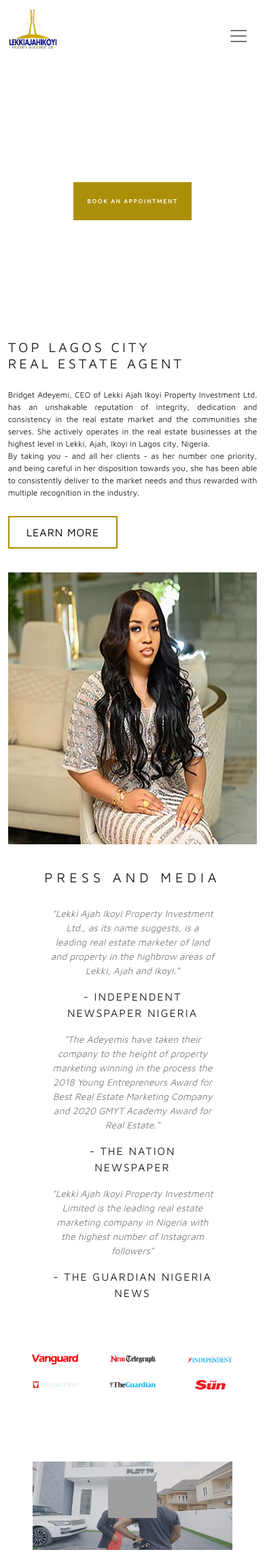
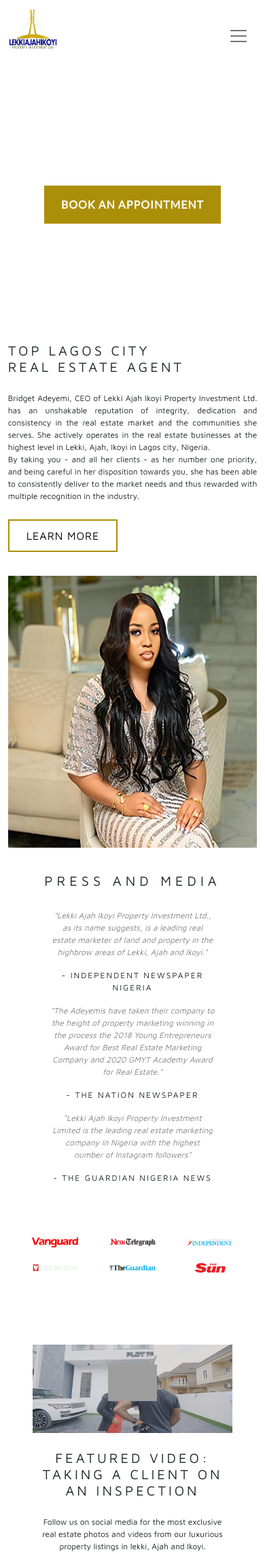
Before and after one commit to jubakare/LAI, a Flask app: page / in a window 390 px wide. Shown: the top 2286 px of the page at 68% size. Run offline with Flask 2, Linux system fonts and the light colour scheme; some libraries are stand-ins or nearby versions; grey boxes are pictures that could not be loaded.

Commit message:
Changing sizes on phone screen

```diff
--- a/static/styles.css
+++ b/static/styles.css
@@ -153,6 +153,10 @@
 
 
 }
+footer p {
+        font-size: 12px;
+}
+
 footer .row .col-lg-4 {
         margin-bottom: 20px;
 }
@@ -599,10 +603,10 @@
 
 
         body {
-                padding-top: 60px;
+                padding-top: 65px;
         }
         nav {
-                height: 60px;
+                height: 65px;
         }
 
         nav img{
@@ -620,24 +624,30 @@
         }
 
         #title-button, #cta button {
-                font-size: 0.5rem;
-                padding: 15px 20px;
+                font-size: 1rem;
+                padding: 10px 25px;
                 font-weight: 600;
+                letter-spacing: 1px;
         }
 
-        #bridget .col-lg-6 h3, #press h2, #media-text h2, #fl-h2 {
+        #bridget .col-lg-6 h3, #press h2, #media-text h2 {
                 letter-spacing: 1.5 !important;
                 font-size: 20px !important;
         }
 
+        #fl-h2 {
+                letter-spacing: 1;
+                font-size: 1rem;
+        }
+
         #bridget p, #press-quote p, #media-text p, #cta p{
-                font-size: 12px;
+                font-size: 12px !important;
         }
 
         #section-2 #bridget img {
                 min-width: 300px;
                 width: 100%;
-                height: 200px;
+                height: 200px !important;
         }
 
         #section-2 #bridget button, #featured-listings button {
@@ -645,7 +655,7 @@
                 padding: 10px 25px;
                 border: 2px solid #AC8F08;
                 letter-spacing: 1px;
-                font-size: 16px
+                font-size: 1rem;
         }
 
         #section-2 #press section {
@@ -716,9 +726,13 @@
                 font-size: 1rem;
         }
 
+        #cta p {
+                padding: 20px 0;
+        }
+
         #img-slide-cta h3 {
                 letter-spacing: 1px;
-                font-size: 16pxrem;
+                font-size: 12px;
         }
 
 
@@ -726,7 +740,5 @@
                 height: 100px;
         }
 
-        footer p {
-                font-size: 12px;
-        }
+
 }
```
Also changed, not shown: static/images/featured-listing-1.png, static/images/featured-listing-2.png, static/images/featured-listing-3.png, static/images/featured-listing-4.png.
